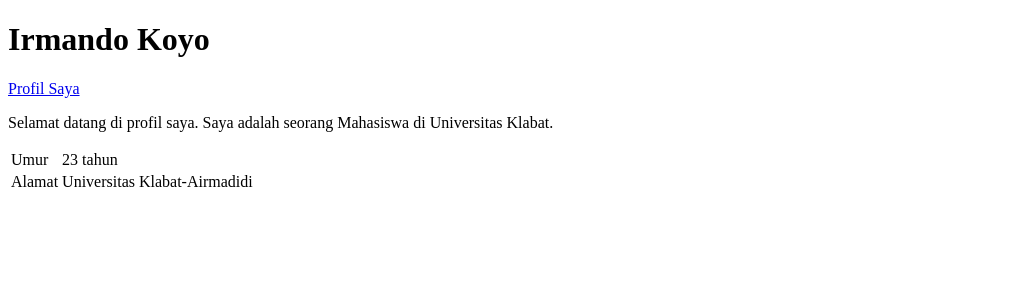
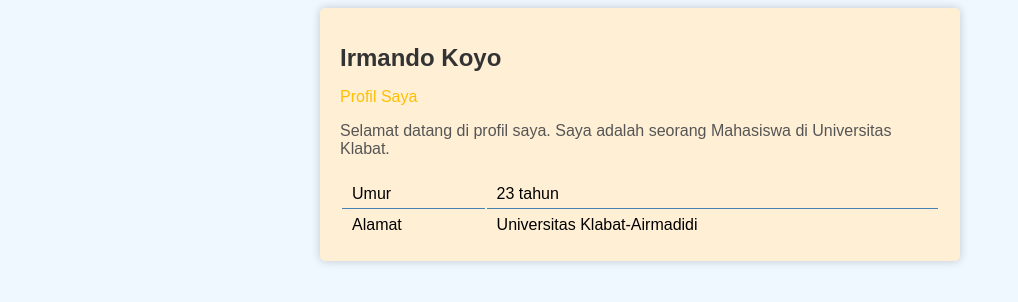
Before and after one commit to IrmandoKoyo/tugas5selector.github.io, a plain HTML site: page index.html in a window 1280 px wide. Shown: the whole page, without its empty margins (0-1018 px from the left). Drawn offline with Linux system fonts and the light colour scheme.

Commit message:
Update style.css

```diff
--- a/style.css
+++ b/style.css
@@ -1,42 +1,46 @@
-/* Selector 1: Mengubah warna teks untuk header */
-header {
-  background-color: #333;
-  color: white;
-  text-align: center;
-  padding: 20px;
+body {
+    font-family: Arial, sans-serif;
+    background-color: #F0F8FF;
 }
 
-/* Selector 2: Mengatur latar belakang untuk tombol navigasi */
-nav {
-  background-color: #0077cc;
+.profile {
+    max-width: 600px;
+    margin: 0 auto;
+    padding: 20px;
+    background-color: #FFEFD5;
+    box-shadow: 0 0 10px rgba(0, 0, 0, 0.2);
+    border-radius: 5px;
 }
 
-/* Selector 3: Mengatur gaya tautan di dalam navigasi */
-nav a {
-  color: white;
-  text-decoration: none;
-  margin: 10px;
+h1 {
+    font-size: 24px;
+    color: #333;
 }
 
-/* Selector 4: Mengatur tampilan proyek dalam portofolio */
-.project {
-  margin: 20px;
-  padding: 10px;
-  border: 1px solid #ddd;
+a {
+    text-decoration: none;
+    color: #FFBF00;
 }
 
-/* Selector 5: Mengatur warna latar belakang untuk bagian "Kontak" */
-#contact {
-  background-color: #f4f4f4;
+a:hover {
+    text-decoration: underline;
 }
 
-/* Menambahkan kontainer untuk mengatur konten di tengah halaman */
-.container {
-  display: flex;
-  justify-content: flex-end; /* Menggeser konten ke kanan */
-  max-width: 800px;
-  margin: 0 auto;
-  padding: 20px;
-  flex-direction: column; /* Mengatur konten menjadi vertikal */
-  height: 100vh; /* Mengisi seluruh tinggi viewport */
+p {
+    font-size: 16px;
+    color: #555;
 }
+
+table {
+    margin-top: 20px;
+    width: 100%;
+}
+
+td {
+    padding: 5px 10px;
+    border-bottom: 1px solid #4682B4;
+}
+
+tr:last-child td {
+    border-bottom: none;
+}
```
